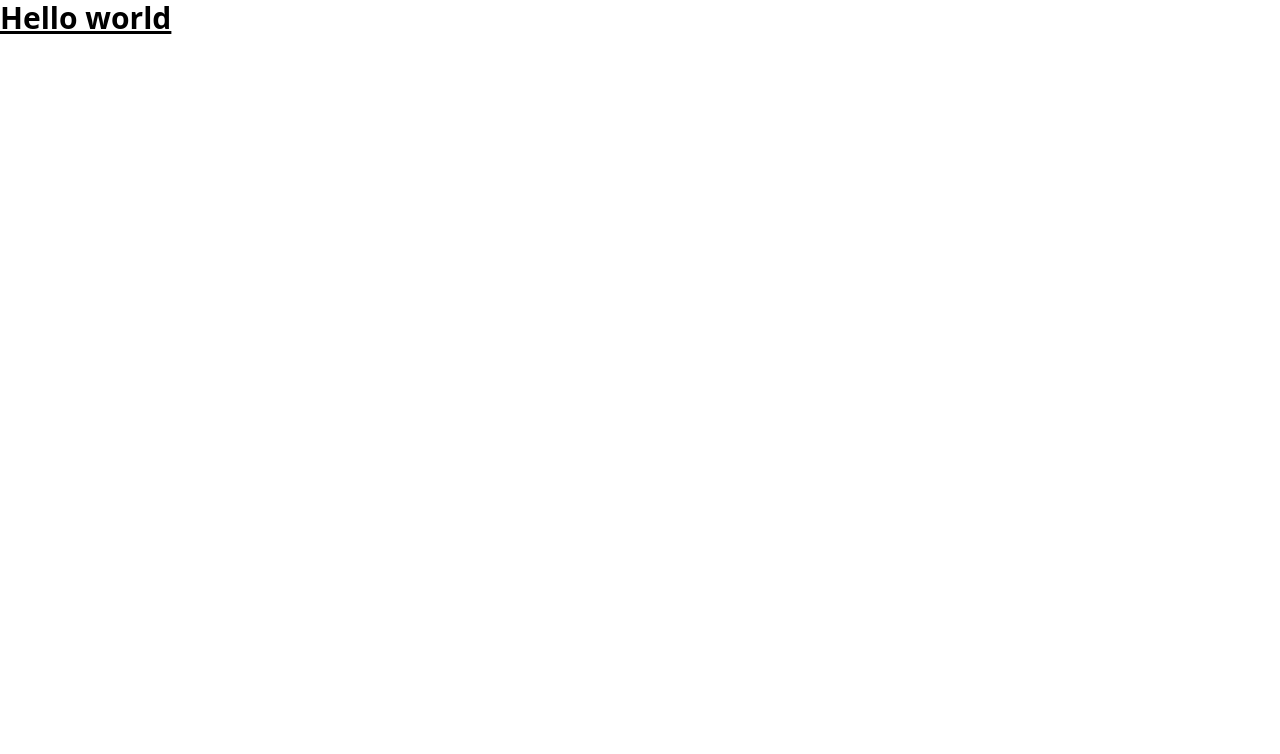
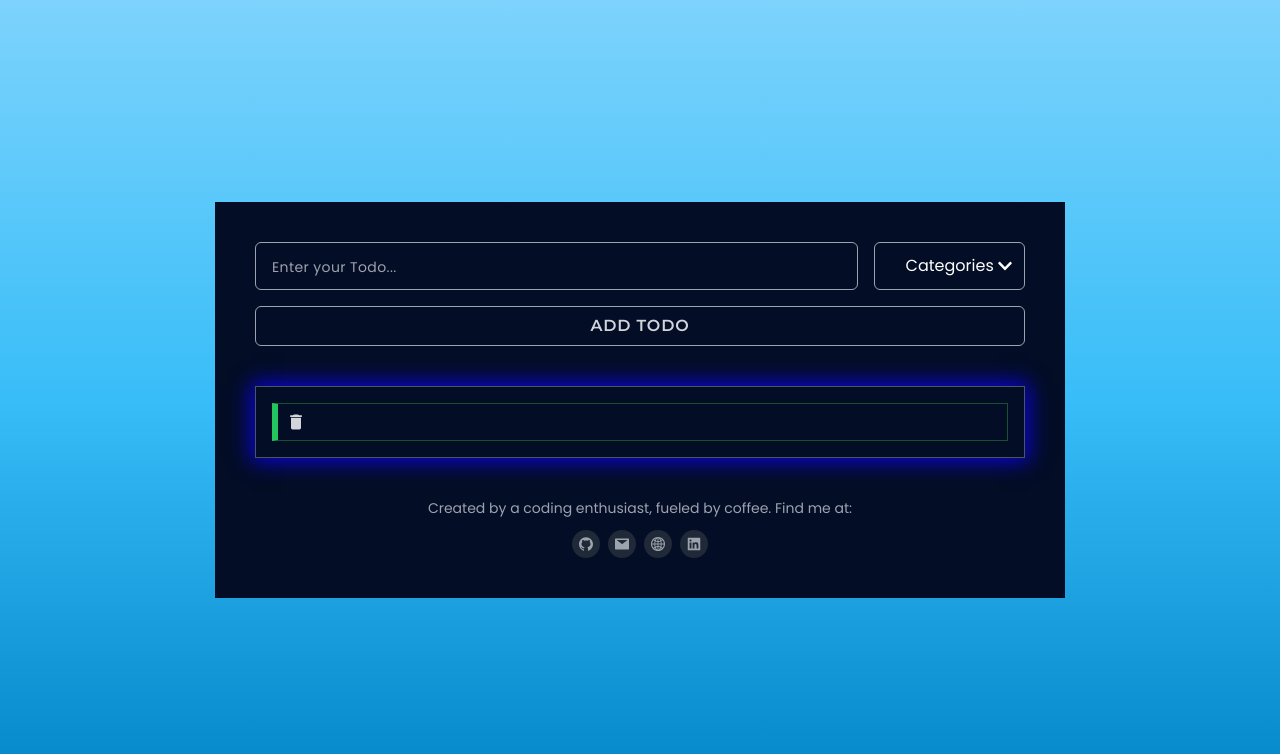
Before and after one commit to argianardi/taskify, a React (Create React App) app: page / in a window 1280 px wide. Shown: the top 754 px of the page. Built offline with nearby package versions, Linux system fonts and the light colour scheme.

Commit message:
add input form and footer component

```diff
--- a/src/App.js
+++ b/src/App.js
@@ -1,7 +1,13 @@
+import Footer from "./components/Footer";
+import InputForm from "./components/InputForm";
+
 function App() {
   return (
-    <div>
-      <h1 className="text-3xl font-bold underline">Hello world</h1>
+    <div className="w-full min-h-screen font-bodyFont bg-gradient-to-t from-sky-600 via-sky-400 to-sky-300 text-white px-4 flex justify-center items-center">
+      <div className="w-[850px] bg-bodyColor p-10 flex flex-col gap-10">
+        <InputForm />
+        <Footer />
+      </div>
     </div>
   );
 }
```
